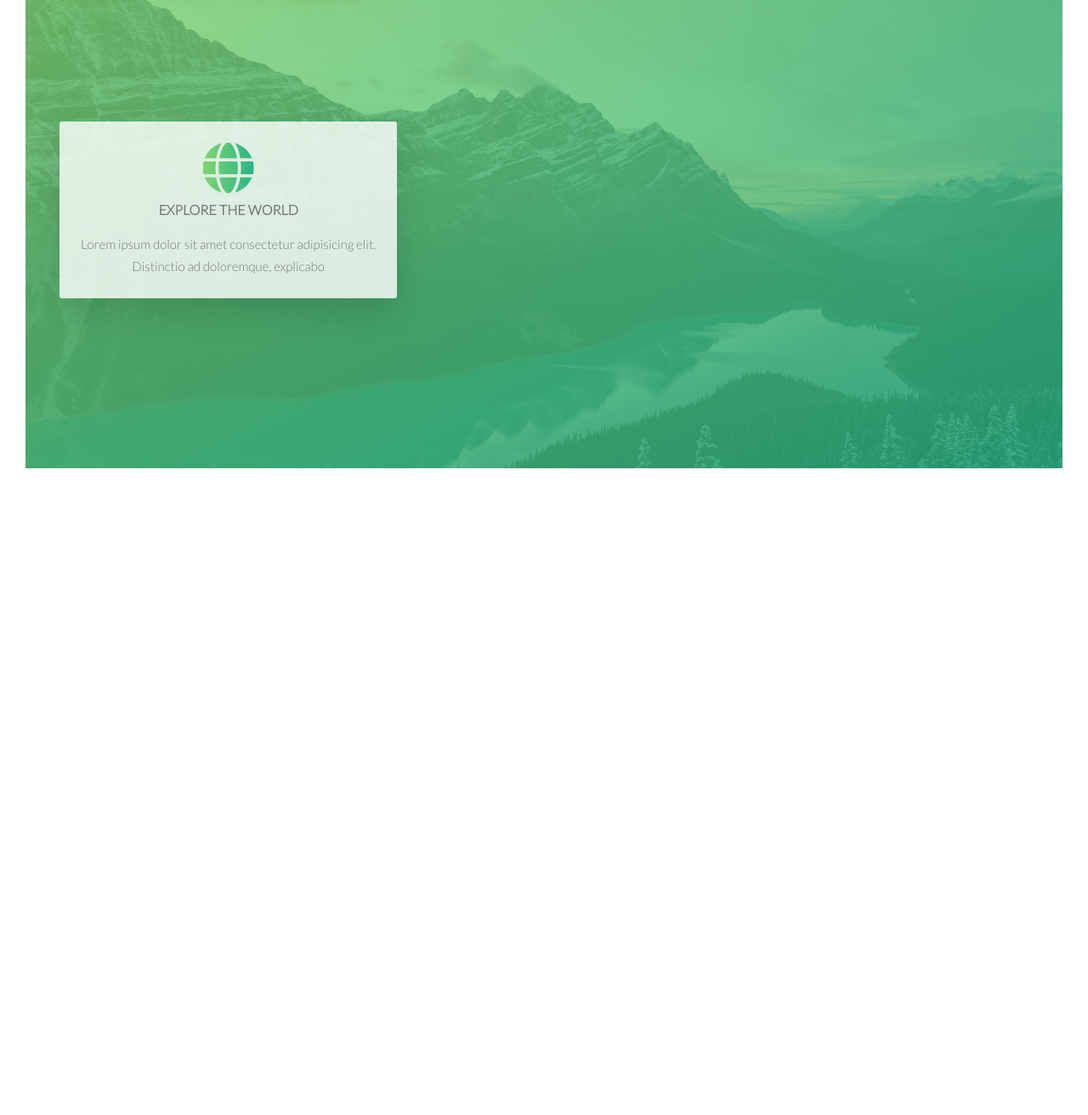
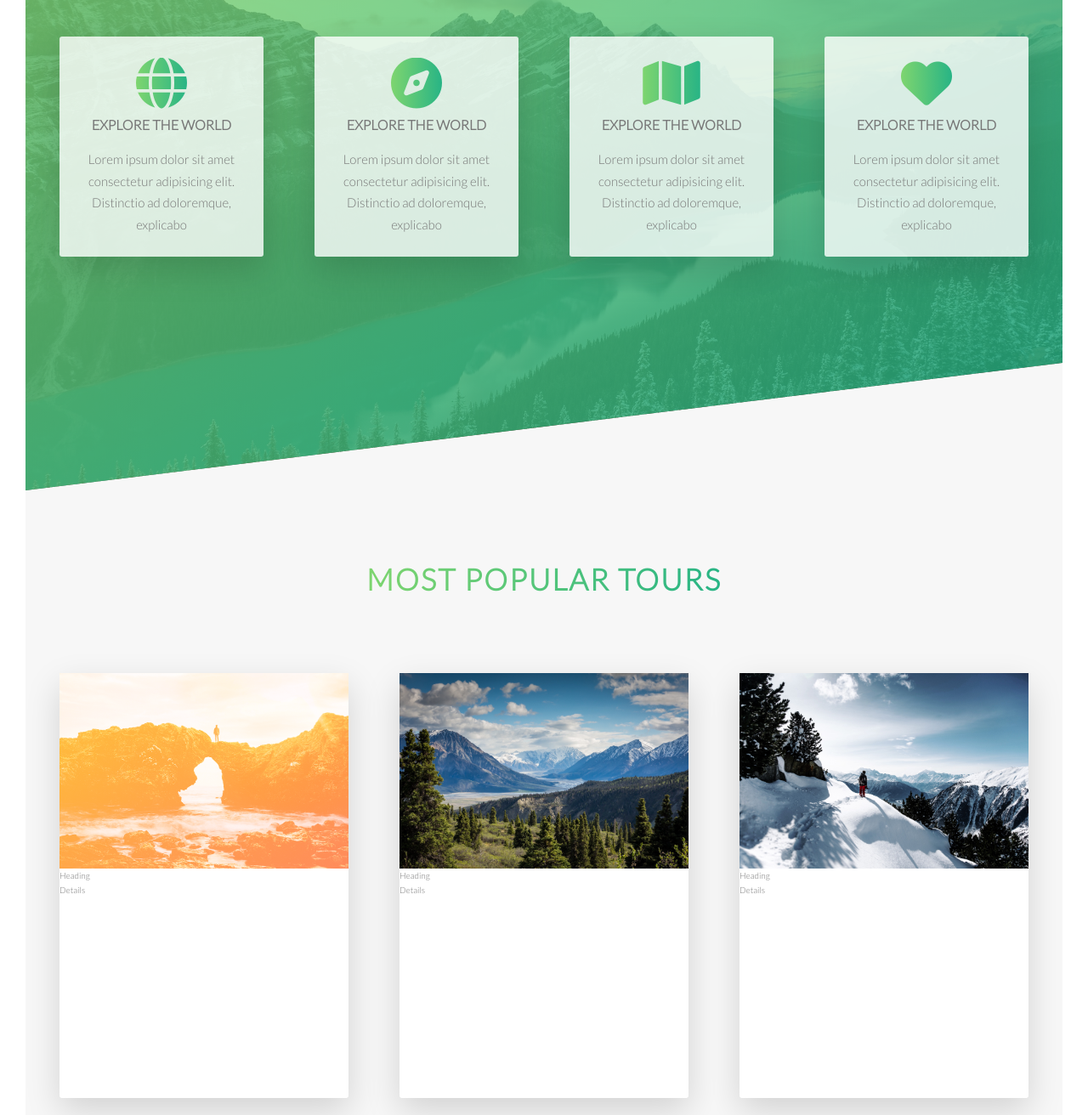
Before and after one commit to afrenchel/Natours, a website: page index.html in a window 1280 px wide. Shown: the part 1668-2980 px from the top of the page at 85% size. Before the commit the page ends 2249 px from the top, so only its background shows below. Drawn offline with Linux system fonts and the light colour scheme.

Commit message:
creating and styling on tours section

```diff
--- a/index.html
+++ b/index.html
@@ -78,7 +78,104 @@
                 <h3 class="heading-tertiary u-margin-bottom-small">Explore the world</h3>
                 <p class="feature-box__text">Lorem ipsum dolor sit amet consectetur adipisicing elit.<br>Distinctio ad doloremque, explicabo</p>
             </div>
+            <div class="col-1-of-4 feature-box">
+                <i class="feature-box__icon fa-solid fa-compass"></i>
+                <h3 class="heading-tertiary u-margin-bottom-small">Explore the world</h3>
+                <p class="feature-box__text">Lorem ipsum dolor sit amet consectetur adipisicing elit.<br>Distinctio ad doloremque, explicabo</p>
+            </div>
+            <div class="col-1-of-4 feature-box">
+                <i class="feature-box__icon fa-solid fa-map"></i>
+                <h3 class="heading-tertiary u-margin-bottom-small">Explore the world</h3>
+                <p class="feature-box__text">Lorem ipsum dolor sit amet consectetur adipisicing elit.<br>Distinctio ad doloremque, explicabo</p>
+            </div>
+            <div class="col-1-of-4 feature-box">
+                <i class="feature-box__icon fa-solid fa-heart"></i>
+                <h3 class="heading-tertiary u-margin-bottom-small">Explore the world</h3>
+                <p class="feature-box__text">Lorem ipsum dolor sit amet consectetur adipisicing elit.<br>Distinctio ad doloremque, explicabo</p>
+            </div>
         </div>
+
+    </section>
+
+    <section class="section-tours">
+
+        <div class="u-center-text u-margin-bottom-big">
+            <h2 class="heading-secondary">
+                Most popular tours
+            </h2>
+        </div>
+
+<div class="row">
+
+    <div class="col-1-of-3">
+       <div class="card">
+        <div class="card__side card__side--front">
+
+            <div class="card__picture card__picture--1">
+&nbsp;
+            </div>
+          <div class="card__heading">
+Heading
+          </div>
+          <div class="card__details">
+            Details
+          </div>
+        </div>
+
+        <div class="card__side card__side--back card__side--back-1">
+            BACK
+        </div>
+       </div>
+    </div>
+
+    <div class="col-1-of-3">
+       <div class="card">
+
+        <div class="card__side card__side--front">
+            <div class="card__picture card__picture--2">
+                &nbsp;
+                            </div>
+                          <div class="card__heading">
+                Heading
+                          </div>
+                          <div class="card__details">
+                            Details
+                          </div>
+                        </div>
+        </div>
+
+        <div class="card__side card__side--back card__side--back-2">
+            BACK
+        </div>
+
+       </div>
+
+       <div class="col-1-of-3">
+        <div class="card">
+
+         <div class="card__side card__side--front">
+             <div class="card__picture card__picture--3">
+                 &nbsp;
+                             </div>
+                           <div class="card__heading">
+                 Heading
+                           </div>
+                           <div class="card__details">
+                             Details
+                           </div>
+                         </div>
+         </div>
+
+         <div class="card__side card__side--back card__side--back-3">
+             BACK
+         </div>
+
+        </div>
+
+    </div>
+
+
+
 
     </section>
 
--- a/sass/abstracts/_variables.scss
+++ b/sass/abstracts/_variables.scss
@@ -5,6 +5,13 @@ $gutter-horizontal: 6rem;
 $color-primary: #55c57a;
 $color-primary-light: #7ed56f;
 $color-primary-dark: #28b485;
+
+$color-secondary-light: #ffb900;
+$color-secondary-dark: #ff7730;
+
+$color-tertiary-light: #2998ff;
+$color-tertiary-dark: #5643fa;
+
 
 $color-grey-light-1: #f7f7f7;
 
--- /dev/null
+++ b/sass/components/_card.scss
@@ -0,0 +1,66 @@
+.card {
+    //Functionality//
+    perspective: 150rem;
+    perspective: 150rem;
+    position: relative;
+    height: 50rem;
+
+
+    &__side {
+    background-color: orangered;
+    height: 50rem;
+    transition: all .8s ease;
+    position: absolute;
+    top: 0;
+    left: 0;
+    width: 100%;
+    -webkit-backface-visibility: hidden;
+    border-radius: 3px;
+    box-shadow: 0 1.5rem 4rem rgba($color-black, .15);
+
+&--front {
+    background-color: $color-white;
+}
+
+&--back {
+
+    transform: rotateY(180deg);
+
+    &-1 {
+background-image: linear-gradient(to right bottom, $color-secondary-light, $color-secondary-dark);
+
+    }
+}
+
+    }
+
+    &:hover &__side--front {
+        transform: rotateY(-180deg);
+    }
+
+    &:hover &__side--back {
+        transform: rotateY(0);
+    }
+
+    //Front side styling
+    &__picture{
+background-size: cover;
+height: 23rem;
+background-blend-mode: screen;
+
+       &--1{
+        background-image: linear-gradient(to right bottom, $color-secondary-light, $color-secondary-dark), url(/img/nat-5.jpg);
+
+}
+       &--2{
+    background-image: url(/img/nat-6.jpg);
+
+}
+       &--3{
+    background-image: url(/img/nat-7.jpg);
+
+}
+
+    }
+}
+//.card:hover .card__side get animated//
--- a/sass/components/_feature-box.scss
+++ b/sass/components/_feature-box.scss
@@ -1,3 +1,4 @@
+
 .feature-box {
 background-color: rgba($color-white, .8);
 font-size: 1.5rem;
@@ -6,7 +7,7 @@ text-align: center;
 border-radius: 3px;
 box-shadow: 0 1.5rem 4rem rgba($color-black, .15);
 transition: transform .3s;
-
+display: inline-block;
 
     &__icon {
 font-size: 6rem;
--- a/sass/layout/_gridtest.scss
+++ b/sass/layout/_gridtest.scss
@@ -1,33 +1,49 @@
 .row {
-
     max-width: $grid-width;
     margin: 0 auto;
 
+    &:not(:last-child) {
+        margin-bottom: $gutter-vertical;
 
 
-    &:not(:last-child)
-     {
-        margin-bottom: $gutter-vertical;
     }
 
-    //Pseudo class :not (:last-child) selecteaza tot in afara de last child)//
 
     @include clearfix;
 
     [class^="col-"] {
-
         float: left;
 
         &:not(:last-child) {
             margin-right: $gutter-horizontal;
 
-    }
+                    }
+
+            }
+
+    .col-1-of-2 {
+        width: calc((100% - #{$gutter-horizontal}) / 2);
 
     }
 
-    .col-1-of-2 {
+    .col-1-of-3 {
+        width: calc((100% - 2 * #{$gutter-horizontal}) / 3);
+    }
 
-        width: calc((100% - #{$gutter-horizontal}) /2 );
+    .col-2-of-3 {
+        width: calc(2 * ((100% - 2 * #{$gutter-horizontal}) / 3) + #{$gutter-horizontal});
+    }
+
+    .col-1-of-4 {
+        width: calc((100% - 3 * #{$gutter-horizontal}) / 4);
+    }
+
+    .col-2-of-4 {
+        width: calc(2 * ((100% - 3 * #{$gutter-horizontal}) / 4) + #{$gutter-horizontal});
+    }
+
+    .col-3-of-4 {
+        width: calc(3 * ((100% - 3 * #{$gutter-horizontal}) / 4) + 2 * #{$gutter-horizontal});
+    }
 
 }
-}
--- a/sass/main.scss
+++ b/sass/main.scss
@@ -16,3 +16,4 @@
 @import "layout/gridtest";
 @import "components/composition";
 @import "components/feature-box";
+@import "components/card";
--- a/sass/pages/_home.scss
+++ b/sass/pages/_home.scss
@@ -13,5 +13,17 @@
     url(/img/nat-4.jpg);
 
     background-size: cover;
+    transform: skewY(-7deg);
+    margin-top: -10rem;
+//select the direct child (only the direct child) > *//
+    & > * {
+        transform: skewY(7deg);
+    }
 
 }
+
+.section-tours {
+    background-color: $color-grey-light-1;
+    padding: 25rem 0 50rem 0;
+    margin-top: -10rem;
+}
```
Also changed, not shown: sass/main.css, 1 other file.
